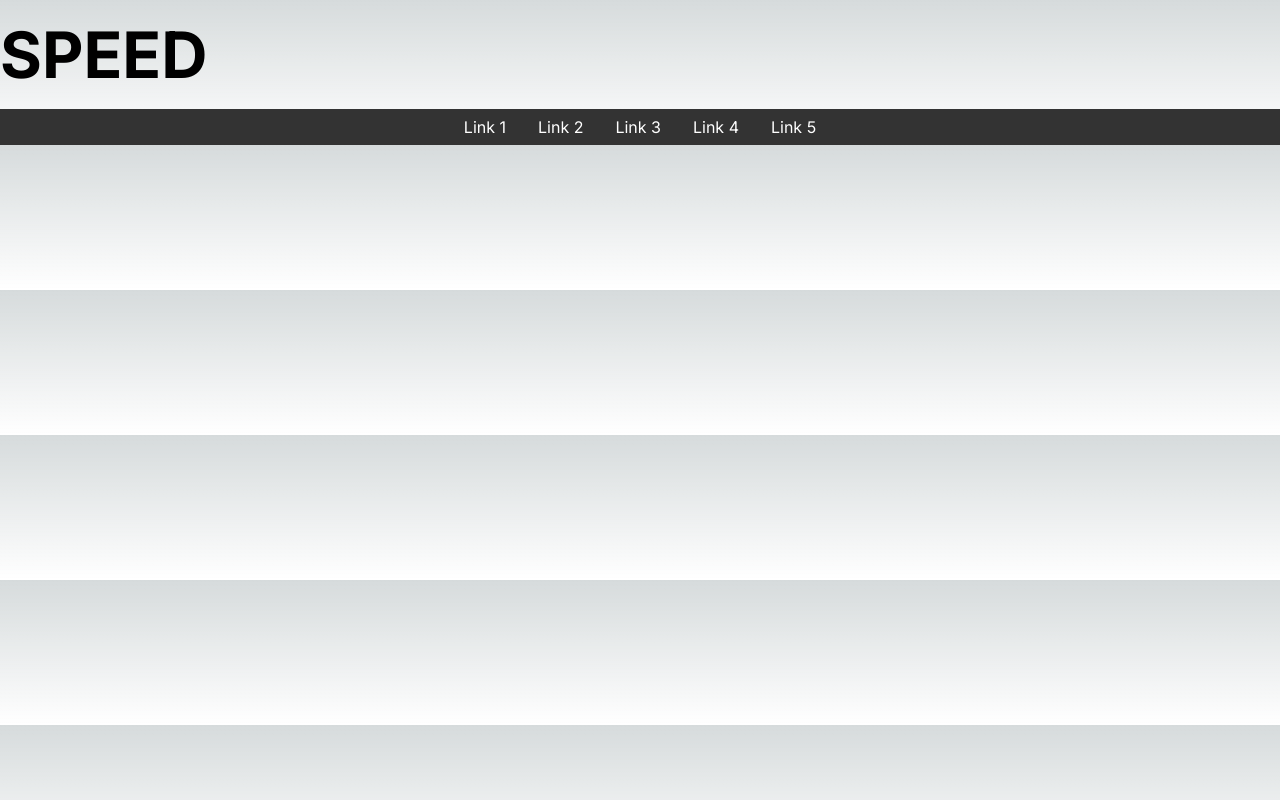
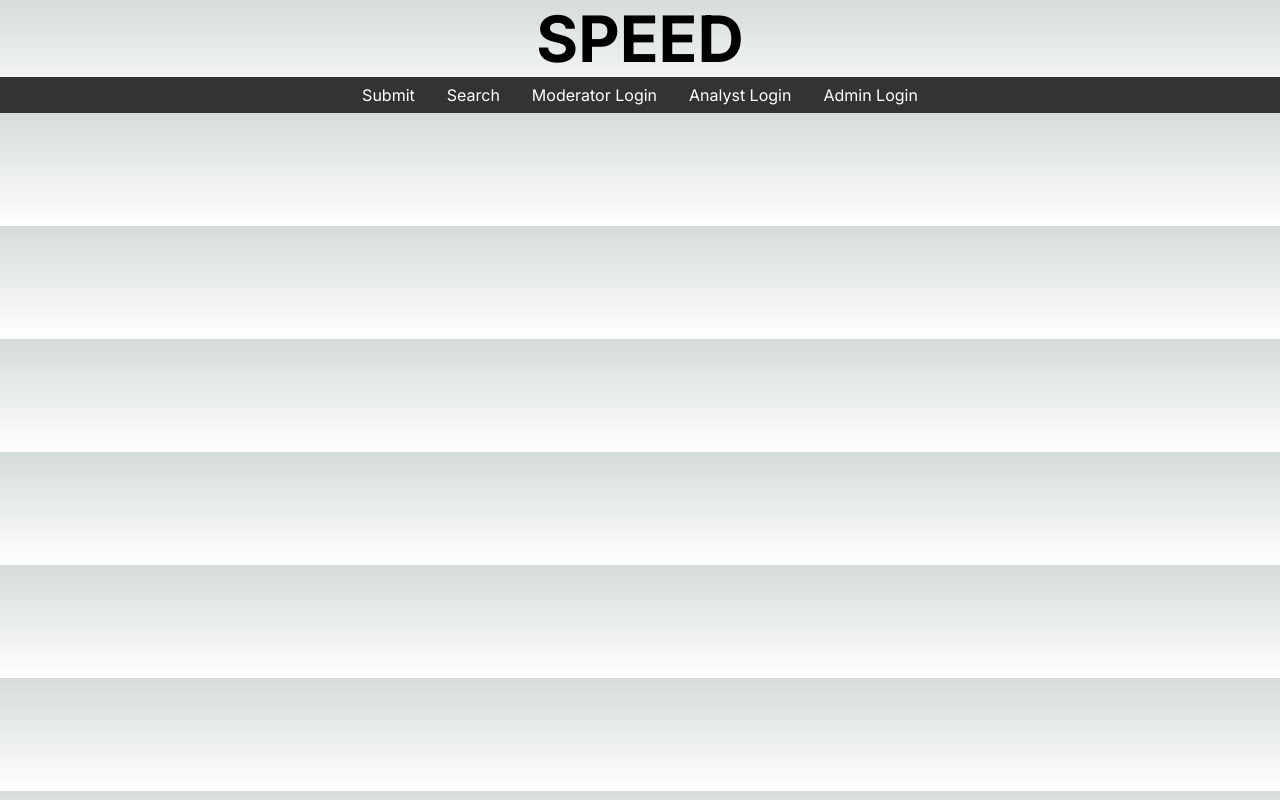
Before and after one commit to travyozza/SPEED, a Next.js app in the folder frontend/: page / in a window 1280 px wide. Built offline with nearby package versions, Linux system fonts and the light colour scheme.

Commit message:
Centered title

```diff
--- a/frontend/src/app/homepage.module.css
+++ b/frontend/src/app/homepage.module.css
@@ -7,7 +7,7 @@
 
 .title {
   font-size: 2rem;
-  margin: 1rem 0;
+  text-align: center;
 }
 
 .navbar {
--- a/frontend/src/app/page.tsx
+++ b/frontend/src/app/page.tsx
@@ -10,11 +10,11 @@ const HomePage: React.FC = () => {
 
       <nav className={styles.navbar}>
         <ul>
-          <li><a href="#">Link 1</a></li>
-          <li><a href="#">Link 2</a></li>
-          <li><a href="#">Link 3</a></li>
-          <li><a href="#">Link 4</a></li>
-          <li><a href="#">Link 5</a></li>
+          <li><a href="#">Submit</a></li>
+          <li><a href="#">Search</a></li>
+          <li><a href="#">Moderator Login</a></li>
+          <li><a href="#">Analyst Login</a></li>
+          <li><a href="#">Admin Login</a></li>
         </ul>
       </nav>
 
```
